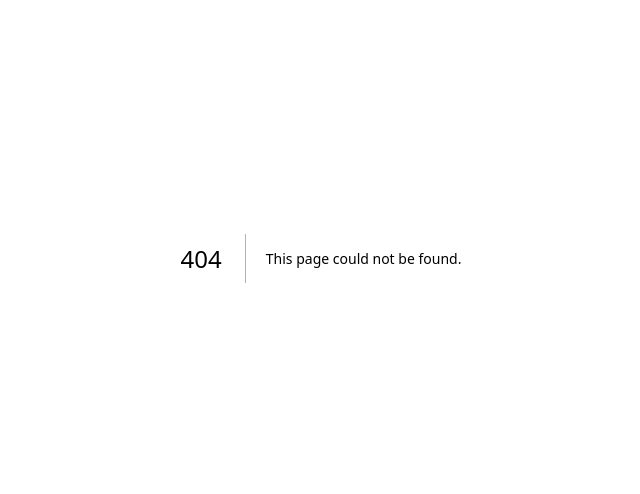
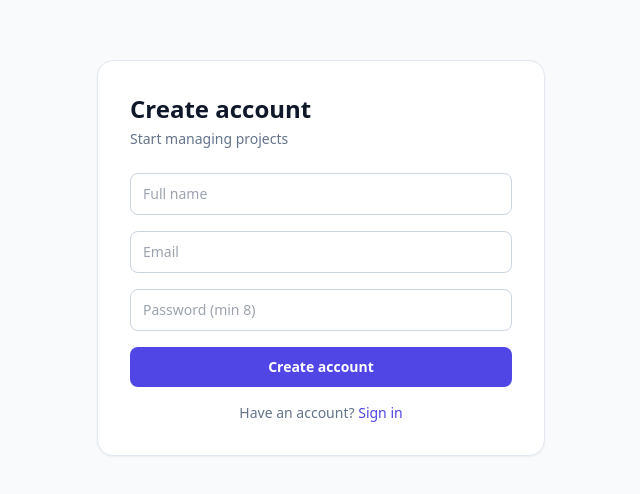
Before and after one commit to Invenitur42/project-manager-Pilot, a Next.js app in the folder frontend/: page /register in a window 1280 px wide. Before the commit this address had no page. Shown: the part 142-636 px from the top of the page, without its empty margins (319-959 px from the left). Built offline with nearby package versions, Linux system fonts and the light colour scheme; no server answers.

Commit message:
Add register page

```diff
--- /dev/null
+++ b/frontend/src/app/register/page.tsx
@@ -0,0 +1,75 @@
+"use client";
+import { useState, FormEvent } from "react";
+import Link from "next/link";
+import { useRouter } from "next/navigation";
+import { register, login } from "@/lib/api";
+
+export default function RegisterPage() {
+  const router = useRouter();
+  const [fullName, setFullName] = useState("");
+  const [email, setEmail] = useState("");
+  const [password, setPassword] = useState("");
+  const [error, setError] = useState("");
+  const [loading, setLoading] = useState(false);
+
+  async function onSubmit(e: FormEvent) {
+    e.preventDefault();
+    setError("");
+    setLoading(true);
+    try {
+      await register(email, password, fullName || undefined);
+      await login(email, password);
+      router.push("/dashboard");
+    } catch (err: unknown) {
+      setError(err instanceof Error ? err.message : "Registration failed");
+    } finally {
+      setLoading(false);
+    }
+  }
+
+  return (
+    <div className="flex min-h-screen items-center justify-center px-4">
+      <div className="w-full max-w-md rounded-2xl border border-slate-200 bg-white p-8 shadow-sm">
+        <h1 className="text-2xl font-bold">Create account</h1>
+        <p className="mt-1 text-sm text-slate-500">Start managing projects</p>
+        <form onSubmit={onSubmit} className="mt-6 space-y-4">
+          {error && <div className="rounded-lg bg-red-50 px-3 py-2 text-sm text-red-700">{error}</div>}
+          <input
+            type="text"
+            placeholder="Full name"
+            value={fullName}
+            onChange={(e) => setFullName(e.target.value)}
+            className="w-full rounded-lg border border-slate-300 px-3 py-2.5 text-sm outline-none focus:border-brand-500"
+          />
+          <input
+            type="email"
+            required
+            placeholder="Email"
+            value={email}
+            onChange={(e) => setEmail(e.target.value)}
+            className="w-full rounded-lg border border-slate-300 px-3 py-2.5 text-sm outline-none focus:border-brand-500"
+          />
+          <input
+            type="password"
+            required
+            minLength={8}
+            placeholder="Password (min 8)"
+            value={password}
+            onChange={(e) => setPassword(e.target.value)}
+            className="w-full rounded-lg border border-slate-300 px-3 py-2.5 text-sm outline-none focus:border-brand-500"
+          />
+          <button
+            type="submit"
+            disabled={loading}
+            className="w-full rounded-lg bg-brand-600 py-2.5 text-sm font-semibold text-white hover:bg-brand-700 disabled:opacity-60"
+          >
+            {loading ? "Creating..." : "Create account"}
+          </button>
+        </form>
+        <p className="mt-4 text-center text-sm text-slate-500">
+          Have an account? <Link href="/login" className="font-medium text-brand-600">Sign in</Link>
+        </p>
+      </div>
+    </div>
+  );
+}
```
